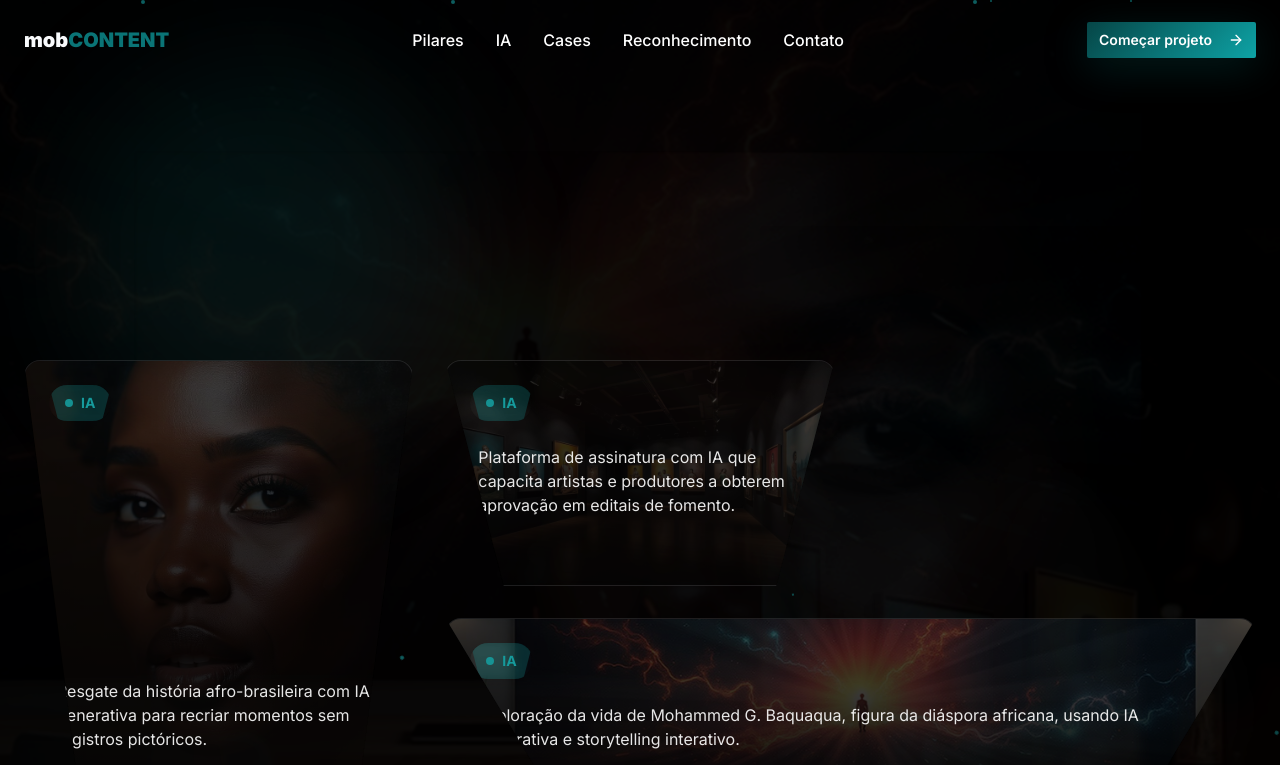
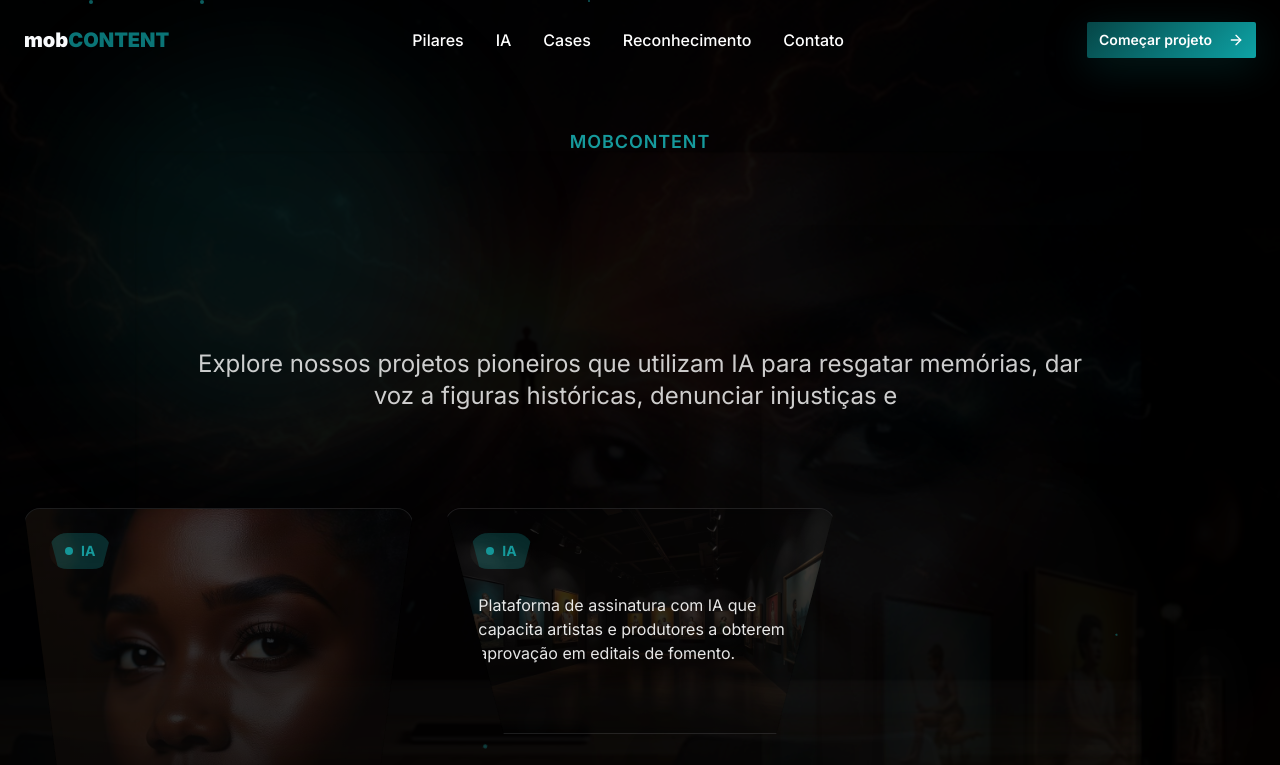
Before and after one commit to marcosferreiradeoliveira/mobcontent-culture-ai, a React (Vite) app: page /ia in a window 1280 px wide. Shown: the top 765 px of the page. Built offline with nearby package versions, Linux system fonts and the light colour scheme.

Commit message:
Fix typing effect and add titles
The typing effect for the text was not implemented correctly. This commit fixes the typing effect to ensure text appears as the user scrolls. Additionally, titles have been added to the page and the works within the AI portfolio.

```diff
--- a/src/hooks/useTypingEffect.tsx
+++ b/src/hooks/useTypingEffect.tsx
@@ -23,8 +23,8 @@ export const useTypingEffect = ({ text, speed = 50, delay = 0 }: TypingEffectOpt
       const timer = setTimeout(() => {
         let index = 0;
         const typeInterval = setInterval(() => {
-          if (index < text.length) {
-            setDisplayText(text.slice(0, index + 1));
+          if (index <= text.length) {
+            setDisplayText(text.slice(0, index));
             index++;
           } else {
             clearInterval(typeInterval);
@@ -37,7 +37,7 @@ export const useTypingEffect = ({ text, speed = 50, delay = 0 }: TypingEffectOpt
 
       return () => clearTimeout(timer);
     }
-  }, [inView, text, speed, delay, isTyping, displayText]);
+  }, [inView, text, speed, delay]);
 
   return { ref, displayText, isTyping };
 };
--- a/src/pages/AI.tsx
+++ b/src/pages/AI.tsx
@@ -138,6 +138,11 @@ const AI = () => {
         <div className="max-w-7xl mx-auto px-6">
           {/* Header Section */}
           <div className="text-center mb-24">
+            <div className="mb-4">
+              <span className="text-forest-accent font-semibold text-lg uppercase tracking-wider">
+                mobCONTENT
+              </span>
+            </div>
             <h1
               ref={titleTyping.ref}
               className={`text-5xl md:text-7xl font-black text-white mb-8 text-texture ${titleTyping.isTyping ? 'typing-cursor' : ''}`}
```
